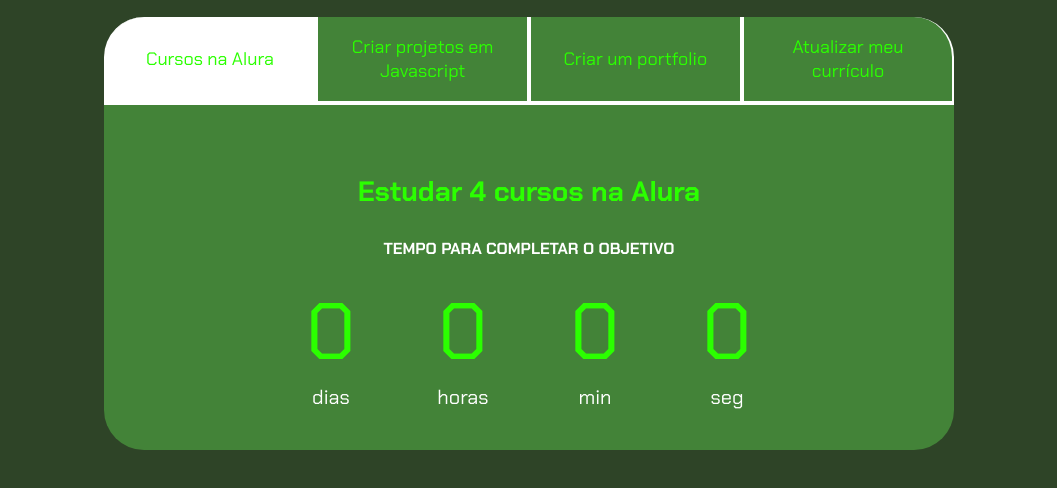
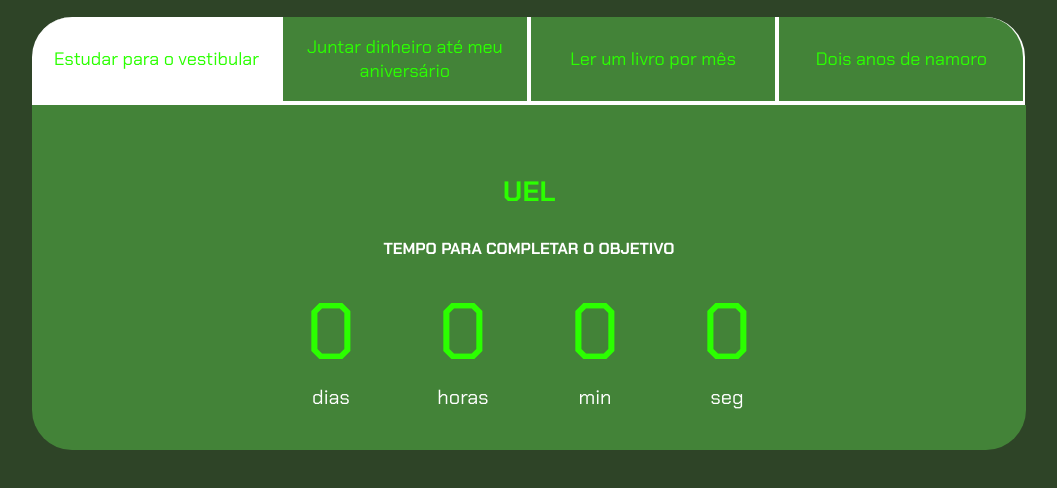
Before and after one commit to femafe07/mafe-1-T-3-B, a plain HTML site: page index.html in a window 1280 px wide. Shown: the part 62-550 px from the top of the page, without its empty margins (111-1168 px from the left). Drawn offline with Linux system fonts and the light colour scheme.

Commit message:
Add files via upload

```diff
--- a/index.html
+++ b/index.html
@@ -13,14 +13,14 @@
         <h2 class="tilo-princitupal">Meus objetivos do ano<span>_</span></h2>
         <div class="conteudo">
             <div class="botoes">
-                <button class="botao ativo">Cursos na Alura</button>
-                <button class="botao">Criar projetos em Javascript</button>
-                <button class="botao">Criar um portfolio</button>
-                <button class="botao">Atualizar meu currículo</button>
+                <button class="botao ativo">Estudar para o vestibular</button>
+                <button class="botao">Juntar dinheiro até meu aniversário</button>
+                <button class="botao">Ler um livro por mês</button>
+                <button class="botao">Dois anos de namoro</button>
             </div>
             <div class="abas-textos">
                 <div class="aba-conteudo ativo">
-                    <h3 class="aba-conteudo-titulo-principal">Estudar 4 cursos na Alura</h3>
+                    <h3 class="aba-conteudo-titulo-principal">UEL</h3>
                     <h4 class="aba-conteudo-titulo-secundario">Tempo para completar o objetivo</h4>
                     <div class="contador">
                         <div class="contador-digito">
@@ -42,7 +42,7 @@
                     </div>
                 </div>
                 <div class="aba-conteudo">
-                    <h3 class="aba-conteudo-titulo-principal">Criar 5 projetos em Javascript</h3>
+                    <h3 class="aba-conteudo-titulo-principal">FALTAM</h3>
                     <h4 class="aba-conteudo-titulo-secundario">Tempo para completar o objetivo</h4>
                     <div class="contador">
                         <div class="contador-digito">
```
